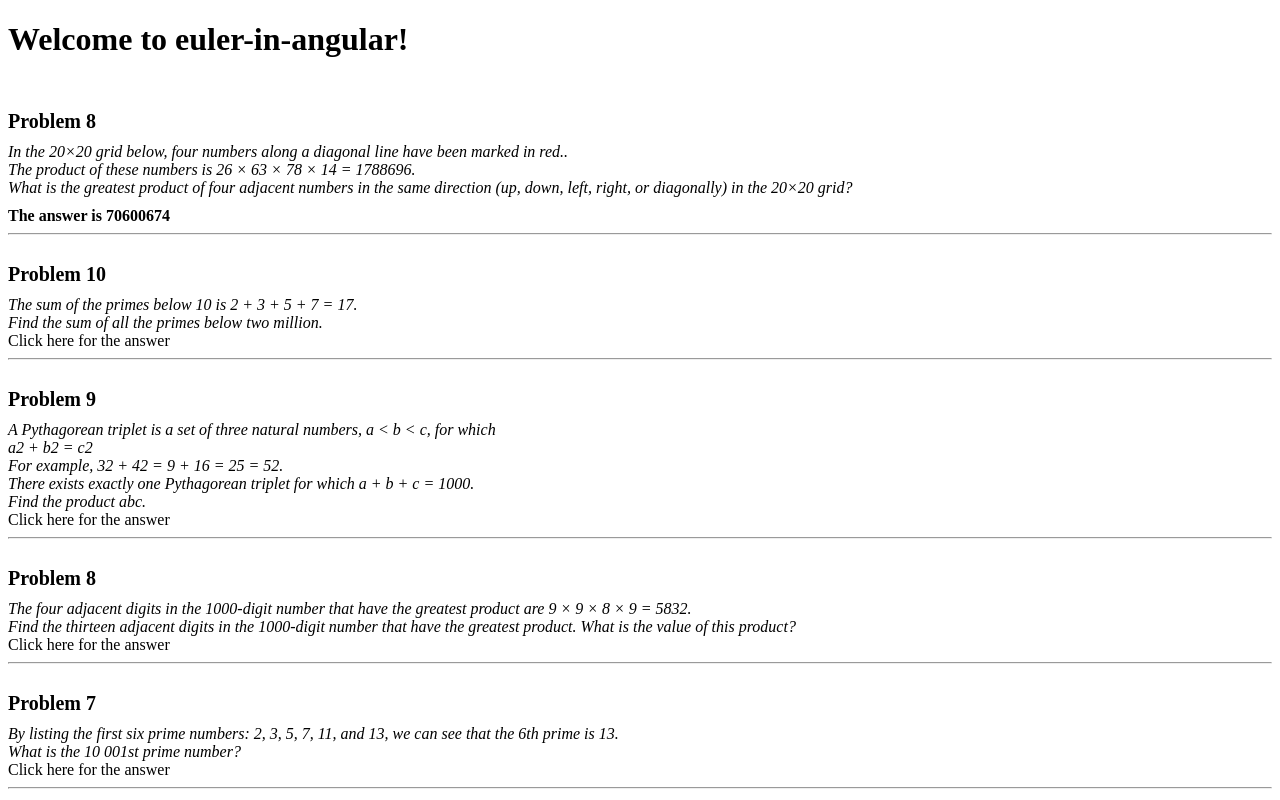
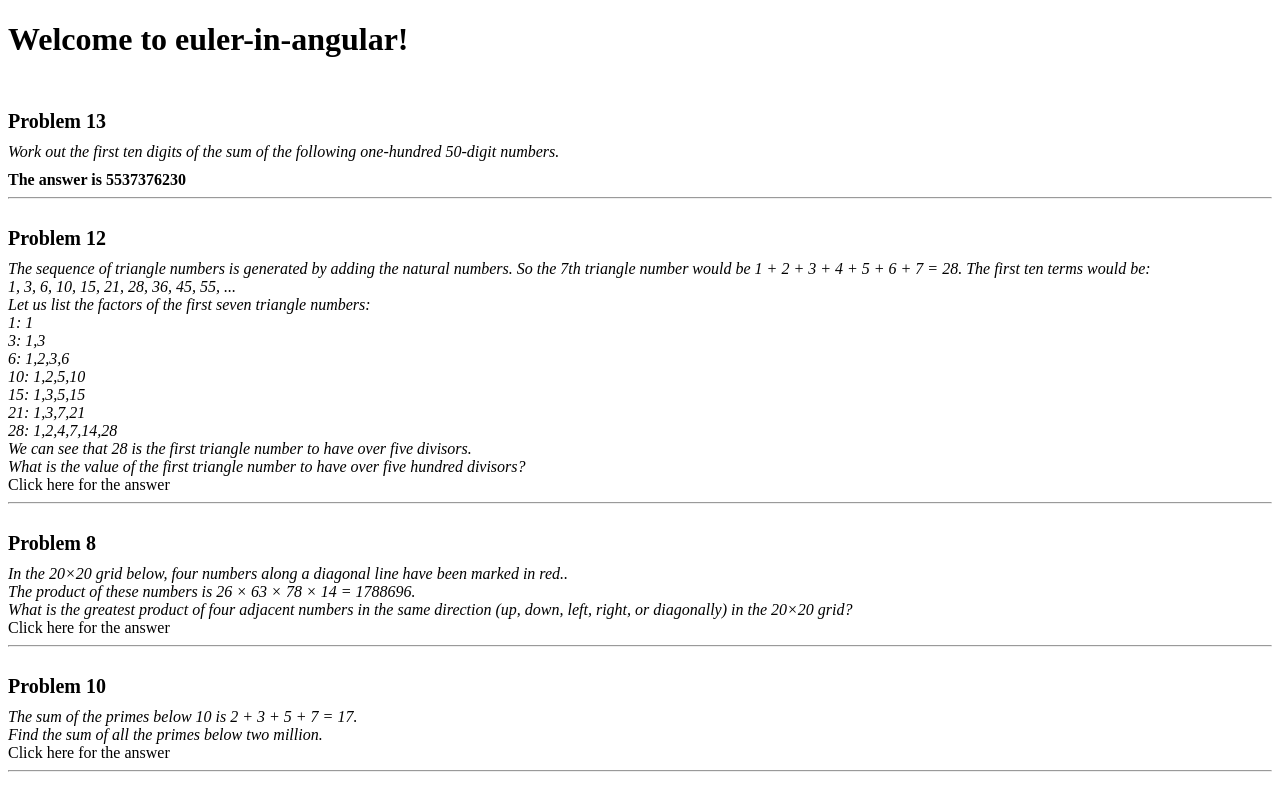
Before and after one commit to edwinvanderven/Euler-in-Angular, an Angular app: page / in a window 1280 px wide. Shown: the top 800 px of the page. Built offline with nearby package versions, Linux system fonts and the light colour scheme.

Commit message:
Added thirteenth problem and solution

```diff
--- a/src/app/app.component.model.ts
+++ b/src/app/app.component.model.ts
@@ -9,6 +9,8 @@ import { EighthProblem } from './problems/one-to-ten/eighth-problem';
 import { NinethProblem } from './problems/one-to-ten/nineth-problem';
 import { TenthProblem } from './problems/one-to-ten/tenth-problem';
 import { EleventhProblem } from './problems/eleven-to-twenty/eleventh-problem';
+import { TwelfthProblem } from './problems/eleven-to-twenty/twelfth-problem';
+import { ThirteenthProblem } from './problems/eleven-to-twenty/thirteenth-problem';
 
 export interface IProblem {
   title: string;
@@ -17,6 +19,8 @@ export interface IProblem {
 }
 
 export const PROBLEMS: IProblem[] = [
+  new ThirteenthProblem(),
+  new TwelfthProblem(),
   new EleventhProblem(),
   new TenthProblem(),
   new NinethProblem(),
--- /dev/null
+++ b/src/app/problems/eleven-to-twenty/thirteenth-problem.ts
@@ -0,0 +1,119 @@
+import { IProblem } from '../../app.component.model';
+import { Helper } from 'src/app/utils/helper';
+
+export class ThirteenthProblem implements IProblem {
+  public title = 'Problem 13';
+  public description = 'Work out the first ten digits of the sum of the following one-hundred 50-digit numbers.';
+
+  getAnswer(): string {
+    let result: string;
+
+    result = '' + Helper.sum(this.numbers);
+    result = result.replace('.', '');
+    result = result.substring(0, 10);
+    return result;
+  }
+
+  private numbers: number[] = [
+    37107287533902102798797998220837590246510135740250,
+    46376937677490009712648124896970078050417018260538,
+    74324986199524741059474233309513058123726617309629,
+    91942213363574161572522430563301811072406154908250,
+    23067588207539346171171980310421047513778063246676,
+    89261670696623633820136378418383684178734361726757,
+    28112879812849979408065481931592621691275889832738,
+    44274228917432520321923589422876796487670272189318,
+    47451445736001306439091167216856844588711603153276,
+    70386486105843025439939619828917593665686757934951,
+    62176457141856560629502157223196586755079324193331,
+    64906352462741904929101432445813822663347944758178,
+    92575867718337217661963751590579239728245598838407,
+    58203565325359399008402633568948830189458628227828,
+    80181199384826282014278194139940567587151170094390,
+    35398664372827112653829987240784473053190104293586,
+    86515506006295864861532075273371959191420517255829,
+    71693888707715466499115593487603532921714970056938,
+    54370070576826684624621495650076471787294438377604,
+    53282654108756828443191190634694037855217779295145,
+    36123272525000296071075082563815656710885258350721,
+    45876576172410976447339110607218265236877223636045,
+    17423706905851860660448207621209813287860733969412,
+    81142660418086830619328460811191061556940512689692,
+    51934325451728388641918047049293215058642563049483,
+    62467221648435076201727918039944693004732956340691,
+    15732444386908125794514089057706229429197107928209,
+    55037687525678773091862540744969844508330393682126,
+    18336384825330154686196124348767681297534375946515,
+    80386287592878490201521685554828717201219257766954,
+    78182833757993103614740356856449095527097864797581,
+    16726320100436897842553539920931837441497806860984,
+    48403098129077791799088218795327364475675590848030,
+    87086987551392711854517078544161852424320693150332,
+    59959406895756536782107074926966537676326235447210,
+    69793950679652694742597709739166693763042633987085,
+    41052684708299085211399427365734116182760315001271,
+    65378607361501080857009149939512557028198746004375,
+    35829035317434717326932123578154982629742552737307,
+    94953759765105305946966067683156574377167401875275,
+    88902802571733229619176668713819931811048770190271,
+    25267680276078003013678680992525463401061632866526,
+    36270218540497705585629946580636237993140746255962,
+    24074486908231174977792365466257246923322810917141,
+    91430288197103288597806669760892938638285025333403,
+    34413065578016127815921815005561868836468420090470,
+    23053081172816430487623791969842487255036638784583,
+    11487696932154902810424020138335124462181441773470,
+    63783299490636259666498587618221225225512486764533,
+    67720186971698544312419572409913959008952310058822,
+    95548255300263520781532296796249481641953868218774,
+    76085327132285723110424803456124867697064507995236,
+    37774242535411291684276865538926205024910326572967,
+    23701913275725675285653248258265463092207058596522,
+    29798860272258331913126375147341994889534765745501,
+    18495701454879288984856827726077713721403798879715,
+    38298203783031473527721580348144513491373226651381,
+    34829543829199918180278916522431027392251122869539,
+    40957953066405232632538044100059654939159879593635,
+    29746152185502371307642255121183693803580388584903,
+    41698116222072977186158236678424689157993532961922,
+    62467957194401269043877107275048102390895523597457,
+    23189706772547915061505504953922979530901129967519,
+    86188088225875314529584099251203829009407770775672,
+    11306739708304724483816533873502340845647058077308,
+    82959174767140363198008187129011875491310547126581,
+    97623331044818386269515456334926366572897563400500,
+    42846280183517070527831839425882145521227251250327,
+    55121603546981200581762165212827652751691296897789,
+    32238195734329339946437501907836945765883352399886,
+    75506164965184775180738168837861091527357929701337,
+    62177842752192623401942399639168044983993173312731,
+    32924185707147349566916674687634660915035914677504,
+    99518671430235219628894890102423325116913619626622,
+    73267460800591547471830798392868535206946944540724,
+    76841822524674417161514036427982273348055556214818,
+    97142617910342598647204516893989422179826088076852,
+    87783646182799346313767754307809363333018982642090,
+    10848802521674670883215120185883543223812876952786,
+    71329612474782464538636993009049310363619763878039,
+    62184073572399794223406235393808339651327408011116,
+    66627891981488087797941876876144230030984490851411,
+    60661826293682836764744779239180335110989069790714,
+    85786944089552990653640447425576083659976645795096,
+    66024396409905389607120198219976047599490197230297,
+    64913982680032973156037120041377903785566085089252,
+    16730939319872750275468906903707539413042652315011,
+    94809377245048795150954100921645863754710598436791,
+    78639167021187492431995700641917969777599028300699,
+    15368713711936614952811305876380278410754449733078,
+    40789923115535562561142322423255033685442488917353,
+    44889911501440648020369068063960672322193204149535,
+    41503128880339536053299340368006977710650566631954,
+    81234880673210146739058568557934581403627822703280,
+    82616570773948327592232845941706525094512325230608,
+    22918802058777319719839450180888072429661980811197,
+    77158542502016545090413245809786882778948721859617,
+    72107838435069186155435662884062257473692284509516,
+    20849603980134001723930671666823555245252804609722,
+    53503534226472524250874054075591789781264330331690
+  ];
+}
--- a/src/app/problems/one-to-ten/nineth-problem.ts
+++ b/src/app/problems/one-to-ten/nineth-problem.ts
@@ -18,7 +18,7 @@ export class NinethProblem implements IProblem {
       let b = a + 1;
       while (b < length && result === 0) {
         const c = Math.sqrt(Math.pow(a, 2) + Math.pow(b, 2));
-        const isAnswer = Helper.isNaturalNumber(c) && Helper.sum(a, b, c) === length;
+        const isAnswer = Helper.isNaturalNumber(c) && Helper.sum([a, b, c]) === length;
         result = isAnswer ? Helper.prod(a, b, c) : 0;
         b++;
       }
--- a/src/app/utils/helper.ts
+++ b/src/app/utils/helper.ts
@@ -29,7 +29,7 @@ export class Helper {
     return numDivisors;
   }
 
-  static sum = (...args: number[]) => args.reduce((a, b) => a + b);
+  static sum = (args: number[]) => args.reduce((a, b) => a + b);
   static prod = (...args: number[]) => args.reduce((a, b) => a * b);
   static isNaturalNumber = (num: number) => num > -1 && num % 1 === 0; // 0 is considered a natural number
   static isFraction = (num: number, divider: number) => num % divider !== 0;
```
Also changed, not shown: 2 other files (tests, documents, lock files or other folders).
